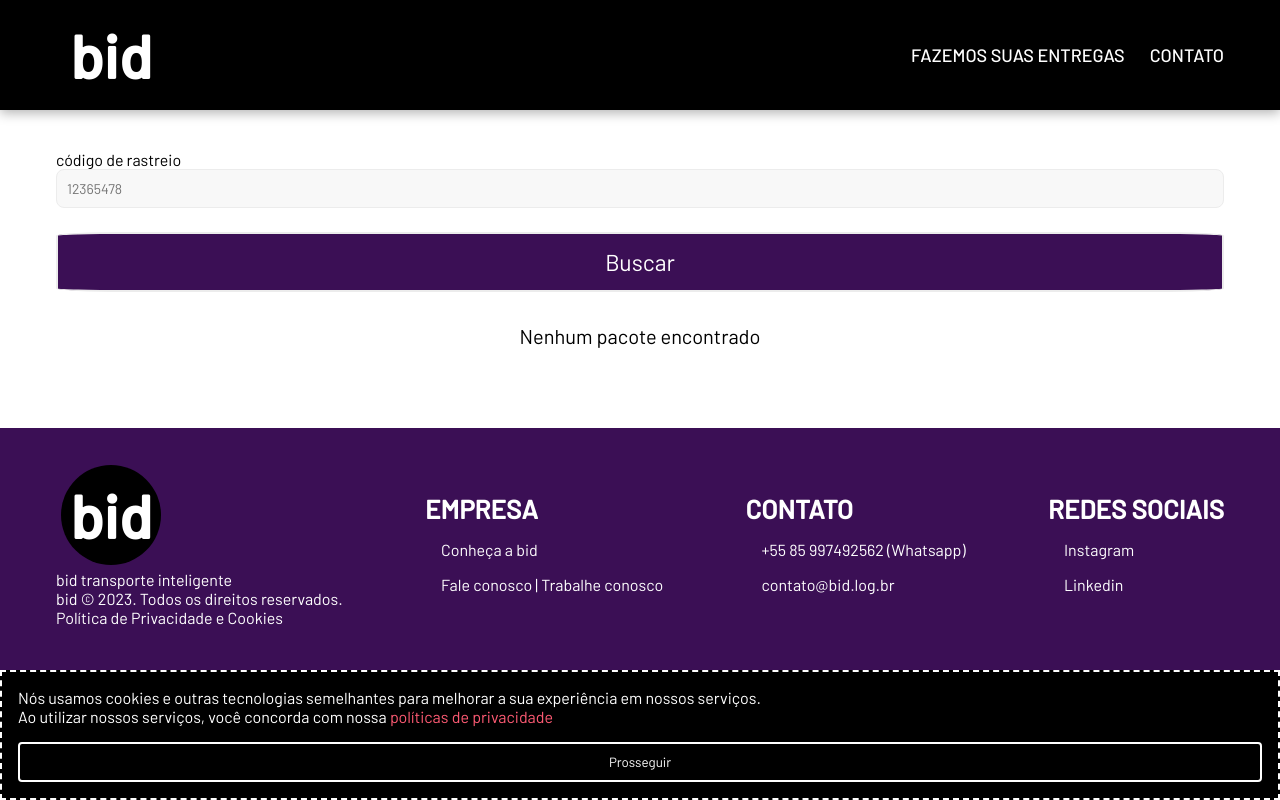
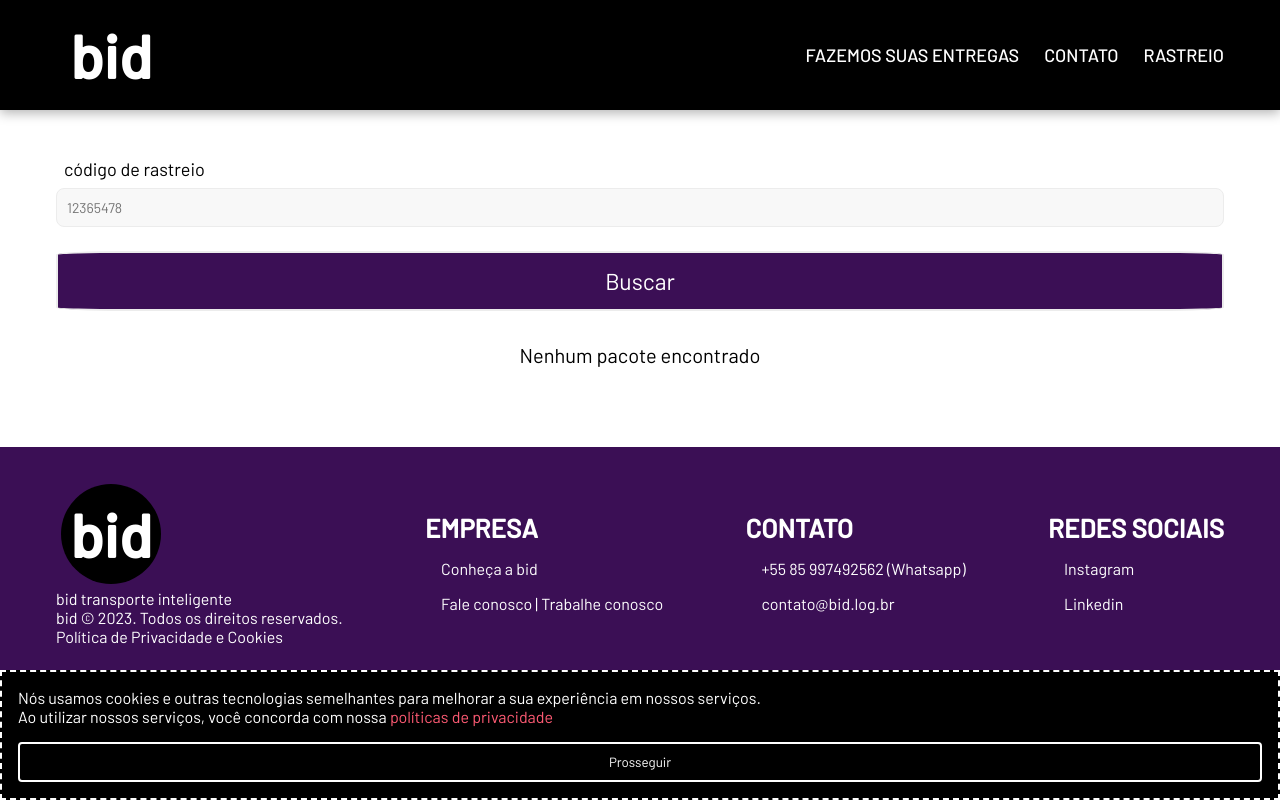
Before and after one commit to beriloqueiroz/bid-site, a Next.js app: page /rastreio in a window 1280 px wide. Built offline with nearby package versions, Linux system fonts and the light colour scheme.

Commit message:
ajuste do padding rastreio

```diff
--- a/src/components/header/index.tsx
+++ b/src/components/header/index.tsx
@@ -20,6 +20,7 @@ export default function Header() {
                 FAZEMOS SUAS ENTREGAS
               </li>
               <li onClick={() => router.push("#contato")}>CONTATO</li>
+              <li onClick={() => router.push("/rastreio")}>RASTREIO</li>
             </ul>
           </nav>
         </div>
--- a/src/components/inputForm/style.module.scss
+++ b/src/components/inputForm/style.module.scss
@@ -11,3 +11,7 @@
 .textarea {
     height: 100px;
 }
+.label {
+    font-size: 18px;
+    padding: 0.5rem 0.5rem;
+}
--- a/src/components/sideBar/index.tsx
+++ b/src/components/sideBar/index.tsx
@@ -11,6 +11,10 @@ export default function SideBar({ active, setActive }: SideBarProps) {
     router.push("#contato");
     setActive(true);
   };
+  const closeAndTracking = () => {
+    router.push("/rastreio");
+    setActive(true);
+  };
   return (
     <div className={`${style.container} ${active && style.active}`}>
       <nav className={style.nav}>
@@ -20,6 +24,9 @@ export default function SideBar({ active, setActive }: SideBarProps) {
           </li>
           <li className={style.li} onClick={closeAndContact}>
             Contato
+          </li>
+          <li className={style.li} onClick={closeAndTracking}>
+            Rastreio
           </li>
           <br />
           <li className={style.liSocial}>
```
